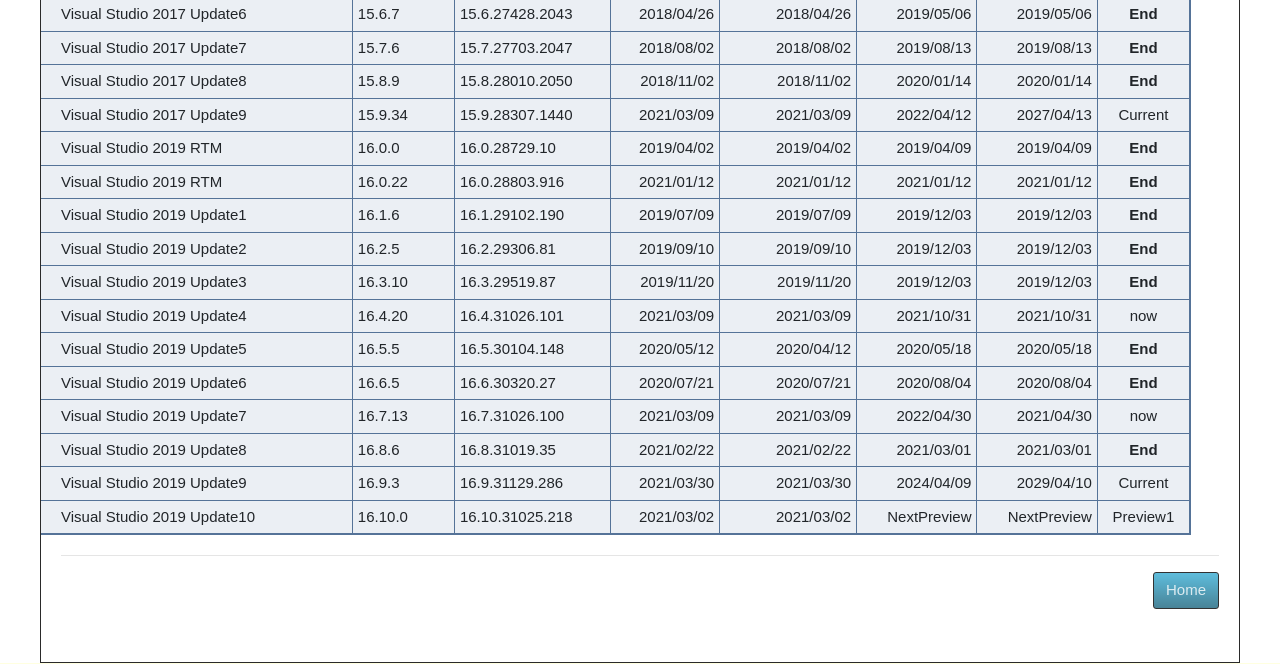
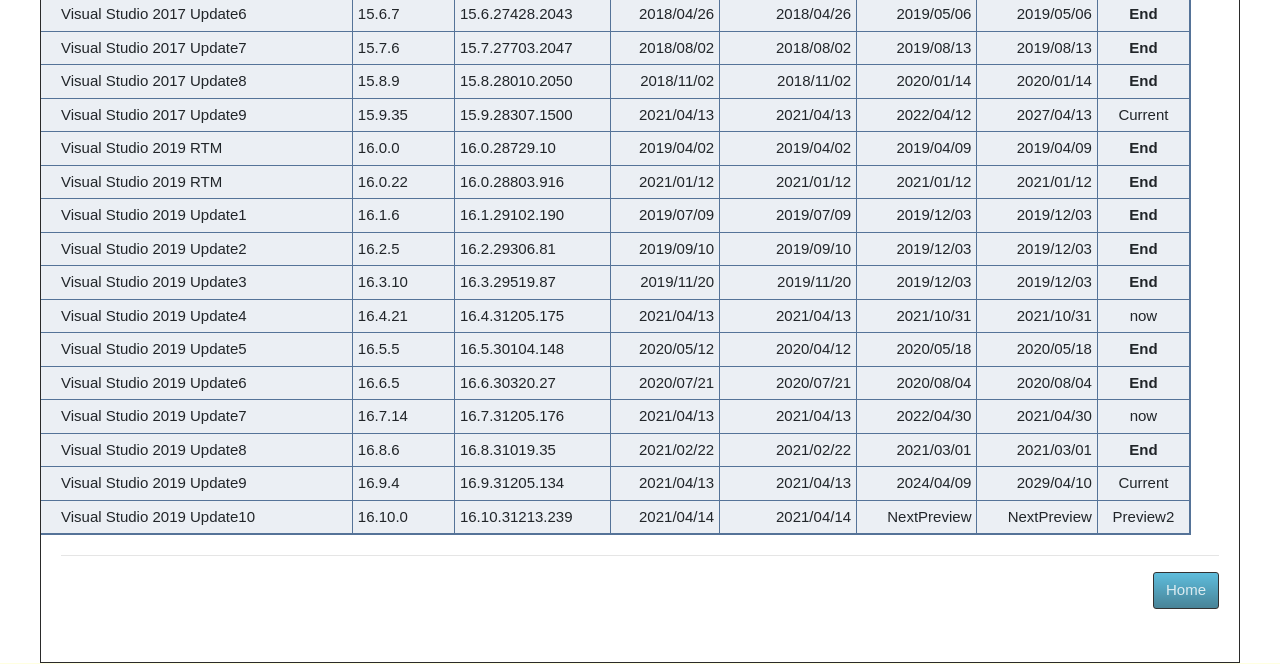
Before and after one commit to fuchu-pheasant01/fuchu-pheasant01.github.io, a Jekyll site: the page built from Contents/DotNet/VisualStudioSupport.md, in a window 1280 px wide and 900 px high, scrolled down 2627 px. Shown: the part 154-818 px from the top of the window. Built offline with Jekyll 4.4.1, drawn with Linux system fonts in a browser that asks for light colours; emoji names are drawn with the system emoji font; some of the changed text lies outside the part shown.

Commit message:
Win210417

```diff
--- a/Contents/DotNet/VisualStudioSupport.md
+++ b/Contents/DotNet/VisualStudioSupport.md
@@ -3,7 +3,7 @@ layout: default
 title: ":newspaper: サポート表"
 description: ":paperclip: Microsoft Visual Studio サポート表"
 date: "2020/05/17"
-lastmod: "2021/04/03"
+lastmod: "2021/04/17"
 ---
 
 ## 0. はじめに
@@ -93,19 +93,19 @@ Community Editionやサービスベースラインバージョン以外のバー
 | Visual Studio 2017 Update6                  | 15.6.7  | 15.6.27428.2043 | 2018/04/26 |      2018/04/26 |         2019/05/06 |   2019/05/06 |   **End**  |
 | Visual Studio 2017 Update7                  | 15.7.6  | 15.7.27703.2047 | 2018/08/02 |      2018/08/02 |         2019/08/13 |   2019/08/13 |   **End**  |
 | Visual Studio 2017 Update8                  | 15.8.9  | 15.8.28010.2050 | 2018/11/02 |      2018/11/02 |         2020/01/14 |   2020/01/14 |   **End**  |
-| Visual Studio 2017 Update9                  | 15.9.34 | 15.9.28307.1440 | 2021/03/09 |      2021/03/09 |         2022/04/12 |   2027/04/13 |   Current  |
+| Visual Studio 2017 Update9                  | 15.9.35 | 15.9.28307.1500 | 2021/04/13 |      2021/04/13 |         2022/04/12 |   2027/04/13 |   Current  |
 | Visual Studio 2019 RTM                      | 16.0.0  | 16.0.28729.10   | 2019/04/02 |      2019/04/02 |         2019/04/09 |   2019/04/09 |   **End**  |
 | Visual Studio 2019 RTM                      | 16.0.22 | 16.0.28803.916  | 2021/01/12 |      2021/01/12 |         2021/01/12 |   2021/01/12 |   **End**  |
 | Visual Studio 2019 Update1                  | 16.1.6  | 16.1.29102.190  | 2019/07/09 |      2019/07/09 |         2019/12/03 |   2019/12/03 |   **End**  |
 | Visual Studio 2019 Update2                  | 16.2.5  | 16.2.29306.81   | 2019/09/10 |      2019/09/10 |         2019/12/03 |   2019/12/03 |   **End**  |
 | Visual Studio 2019 Update3                  | 16.3.10 | 16.3.29519.87   | 2019/11/20 |      2019/11/20 |         2019/12/03 |   2019/12/03 |   **End**  |
-| Visual Studio 2019 Update4                  | 16.4.20 | 16.4.31026.101  | 2021/03/09 |      2021/03/09 |         2021/10/31 |   2021/10/31 |     now    |
+| Visual Studio 2019 Update4                  | 16.4.21 | 16.4.31205.175  | 2021/04/13 |      2021/04/13 |         2021/10/31 |   2021/10/31 |     now    |
 | Visual Studio 2019 Update5                  | 16.5.5  | 16.5.30104.148  | 2020/05/12 |      2020/04/12 |         2020/05/18 |   2020/05/18 |   **End**  |
 | Visual Studio 2019 Update6                  | 16.6.5  | 16.6.30320.27   | 2020/07/21 |      2020/07/21 |         2020/08/04 |   2020/08/04 |   **End**  |
-| Visual Studio 2019 Update7                  | 16.7.13 | 16.7.31026.100  | 2021/03/09 |      2021/03/09 |         2022/04/30 |   2021/04/30 |     now    |
+| Visual Studio 2019 Update7                  | 16.7.14 | 16.7.31205.176  | 2021/04/13 |      2021/04/13 |         2022/04/30 |   2021/04/30 |     now    |
 | Visual Studio 2019 Update8                  | 16.8.6  | 16.8.31019.35   | 2021/02/22 |      2021/02/22 |         2021/03/01 |   2021/03/01 |   **End**  |
-| Visual Studio 2019 Update9                  | 16.9.3  | 16.9.31129.286  | 2021/03/30 |      2021/03/30 |         2024/04/09 |   2029/04/10 |   Current  |
-| Visual Studio 2019 Update10                 | 16.10.0 | 16.10.31025.218 | 2021/03/02 |      2021/03/02 |        NextPreview |  NextPreview |  Preview1  |
+| Visual Studio 2019 Update9                  | 16.9.4  | 16.9.31205.134  | 2021/04/13 |      2021/04/13 |         2024/04/09 |   2029/04/10 |   Current  |
+| Visual Studio 2019 Update10                 | 16.10.0 | 16.10.31213.239 | 2021/04/14 |      2021/04/14 |        NextPreview |  NextPreview |  Preview2  |
 
 
 * * *
```
Also changed, not shown: Contents/DotNet/DotNetSupport.md (+6 -6 lines), Contents/PostgreSql/PgAdminSupport.md (+2 -2 lines), Contents/SqlServer/SsmsSupport.md (+3 -2 lines).
